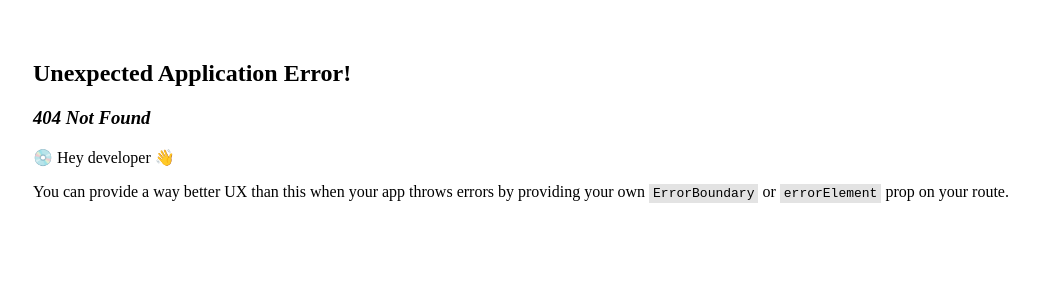
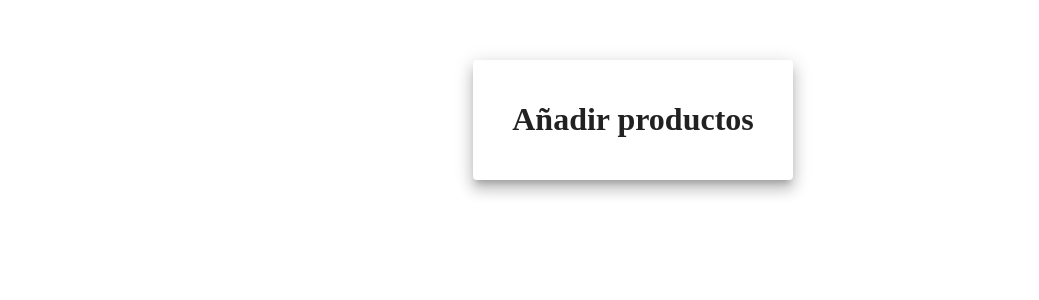
Before and after one commit to Fran250599/React-Products-Managing-Tool, a React (Vite) app: page /addProducts in a window 1280 px wide. Before the commit this address had no page. Shown: the top 300 px of the page, without its empty margins (7-1046 px from the left). Built offline with nearby package versions, Linux system fonts and the light colour scheme.

Commit message:
New required pages linked

```diff
--- /dev/null
+++ b/src/pages/AddProducts.jsx
@@ -0,0 +1,23 @@
+import React from 'react';
+
+import { Grid, Paper, Button } from '@mui/material';
+
+export default function AddProducts (){
+
+    // Styles for the components
+    const paperStyle = { padding: 20, width: 280, margin: "20px auto" }
+    const avatarStyle = { backgroundColor: '#1bbd7e' }
+    const btnStyle = { margin: '8px 0' }
+    const textFieldStyle = { margin: '8px 0' }
+    const mainGridStyle = { height: '100vh' }
+
+    return (
+       <Grid style={mainGridStyle}>
+            <Paper elevation={10} style={paperStyle}>
+                <Grid align="center">
+                    <h1>Añadir productos</h1>
+
+                </Grid>
+            </Paper>
+       </Grid>
+    )}
--- /dev/null
+++ b/src/pages/BuyProducts.jsx
@@ -0,0 +1,23 @@
+import React from 'react';
+
+import { Grid, Paper, Button } from '@mui/material';
+
+export default function AddProducts (){
+
+    // Styles for the components
+    const paperStyle = { padding: 20, width: 280, margin: "20px auto" }
+    const avatarStyle = { backgroundColor: '#1bbd7e' }
+    const btnStyle = { margin: '8px 0' }
+    const textFieldStyle = { margin: '8px 0' }
+    const mainGridStyle = { height: '100vh' }
+
+    return (
+       <Grid style={mainGridStyle}>
+            <Paper elevation={10} style={paperStyle}>
+                <Grid align="center">
+                    <h1>Comprar productos</h1>
+
+                </Grid>
+            </Paper>
+       </Grid>
+    )}
--- /dev/null
+++ b/src/pages/EditProducts.jsx
@@ -0,0 +1,23 @@
+import React from 'react';
+
+import { Grid, Paper, Button } from '@mui/material';
+
+export default function AddProducts (){
+
+    // Styles for the components
+    const paperStyle = { padding: 20, width: 280, margin: "20px auto" }
+    const avatarStyle = { backgroundColor: '#1bbd7e' }
+    const btnStyle = { margin: '8px 0' }
+    const textFieldStyle = { margin: '8px 0' }
+    const mainGridStyle = { height: '100vh' }
+
+    return (
+       <Grid style={mainGridStyle}>
+            <Paper elevation={10} style={paperStyle}>
+                <Grid align="center">
+                    <h1>Editar productos</h1>
+
+                </Grid>
+            </Paper>
+       </Grid>
+    )}
--- a/src/pages/HomePage.jsx
+++ b/src/pages/HomePage.jsx
@@ -1,10 +1,38 @@
 import React from 'react';
 
-import { AppBar } from '@mui/material';
+import { Grid, Paper, Button } from '@mui/material';
+import { Link } from 'react-router-dom';
 
 export default function HomePage (){
+
+    // Styles for the components
+    const paperStyle = { padding: 20, width: 280, margin: "20px auto" }
+    const avatarStyle = { backgroundColor: '#1bbd7e' }
+    const btnStyle = { margin: '8px 0' }
+    const textFieldStyle = { margin: '8px 0' }
+    const mainGridStyle = { height: '100vh' }
+
     return (
-        <AppBar>
-            <h1>hola</h1>
-        </AppBar>
+       <Grid style={mainGridStyle}>
+            <Paper elevation={10} style={paperStyle}>
+                <Grid align="center">
+                <h1>Bienvenido!</h1>
+
+                <Link to="/buyProducts">
+                <Button type="submit" color="primary" style={btnStyle} variant="contained" fullWidth >Comprar productos</Button>
+                </Link>
+                <Link to="/addProducts">
+                <Button type="submit" color="primary" style={btnStyle} variant="contained" fullWidth >Agregar productos</Button>
+                </Link>
+                <Link to="/showProducts">
+                <Button type="submit" color="primary" style={btnStyle} variant="contained" fullWidth >Ver productos</Button>
+                </Link>
+
+               <Link to="/editProducts">
+                <Button type="submit" color="primary" style={btnStyle} variant="contained" fullWidth >Editar productos</Button>
+               </Link>
+
+                </Grid>
+            </Paper>
+       </Grid>
     )}
--- /dev/null
+++ b/src/pages/ShowProducts.jsx
@@ -0,0 +1,22 @@
+import React from 'react';
+
+import { Grid, Paper, Button } from '@mui/material';
+
+export default function AddProducts (){
+
+    // Styles for the components
+    const paperStyle = { padding: 20, width: 280, margin: "20px auto" }
+    const avatarStyle = { backgroundColor: '#1bbd7e' }
+    const btnStyle = { margin: '8px 0' }
+    const textFieldStyle = { margin: '8px 0' }
+    const mainGridStyle = { height: '100vh' }
+
+    return (
+       <Grid style={mainGridStyle}>
+            <Paper elevation={10} style={paperStyle}>
+                <Grid align="center">
+                    <h1>Mostrar productos</h1>
+                </Grid>
+            </Paper>
+       </Grid>
+    )}
--- a/src/pages/SignUp.jsx
+++ b/src/pages/SignUp.jsx
@@ -26,9 +26,6 @@ export default function SignUp() {
     const [password, setPassword] = useState('');
     const [password2, setPassword2] = useState('');
     const [role, setRole] = useState('');
-
-
-
 
     // Function to add a user
     const addUser = async () => {
--- a/src/pages/login.jsx
+++ b/src/pages/login.jsx
@@ -28,7 +28,7 @@ export default function Login() {
       // GET function to search for the user
       const res = await axios.post('http://localhost:8080/users/login', user)
 
-      console.log(res)
+      console.log(res.status)
 
       if (res.status === 401) {
         alert("Contraseña incorrecta")
```
Also changed, not shown: src/App.jsx (+10 -4 lines).
